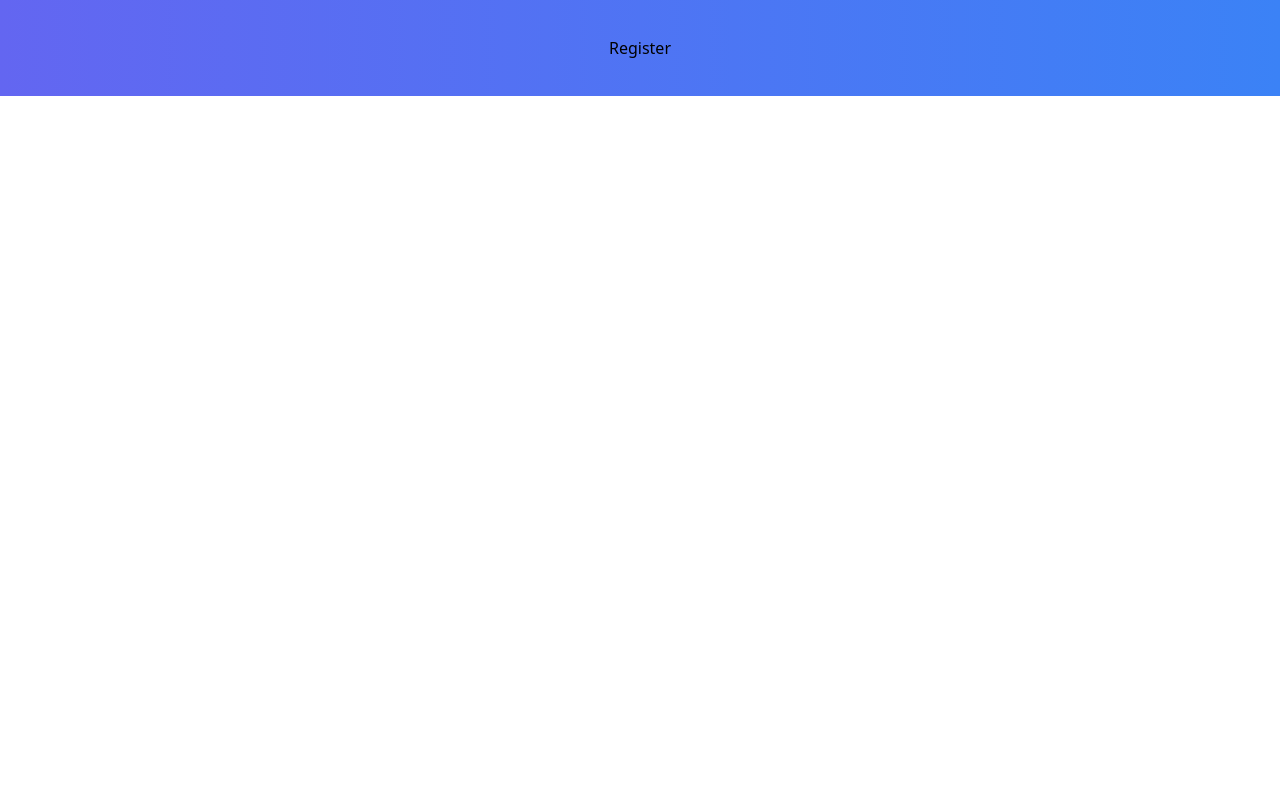
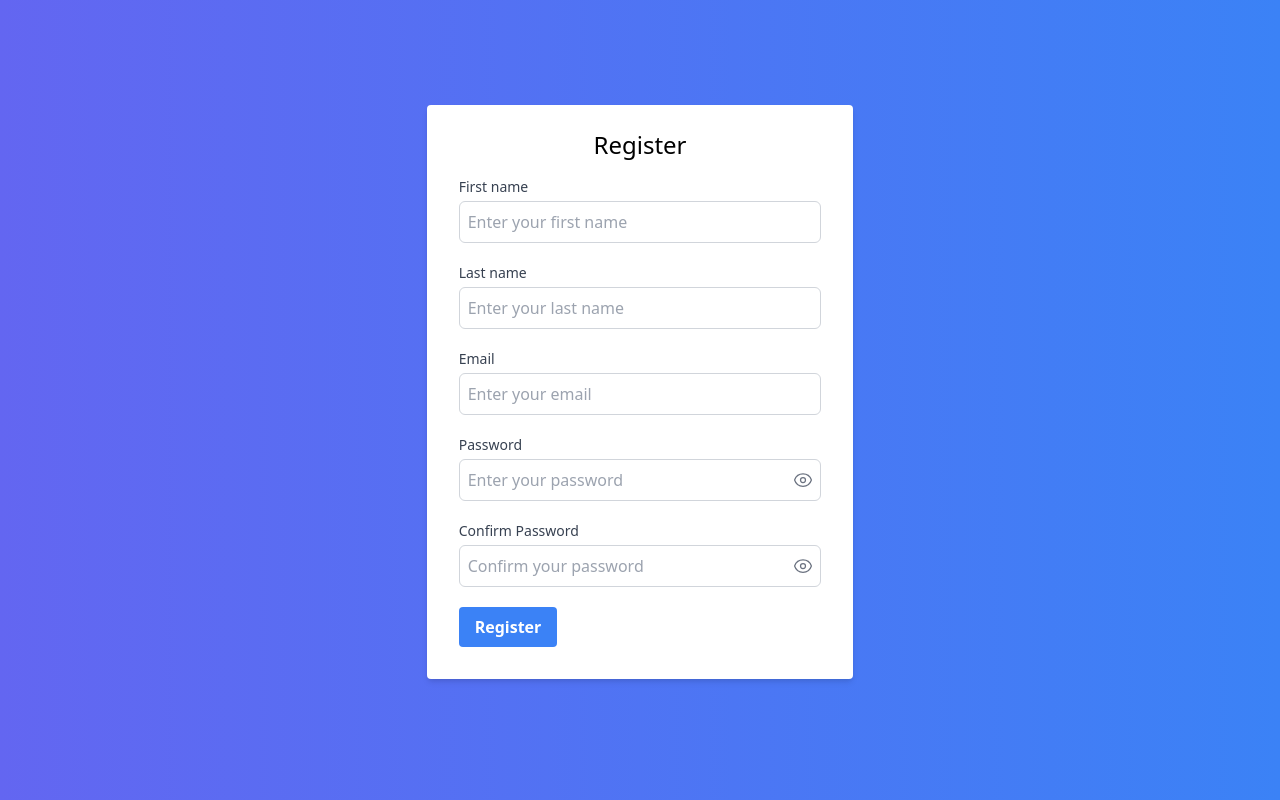
Before and after one commit to narathorn09/frontend_booking_funch, a React (Vite) app: page /register in a window 1280 px wide. Built offline with nearby package versions, Linux system fonts and the light colour scheme.

Commit message:
add validation form

```diff
--- a/package.json
+++ b/package.json
@@ -17,6 +17,7 @@
     "dotenv": "^16.4.5",
     "jwt-decode": "^4.0.0",
     "postcss": "^8.4.35",
+    "prop-types": "^15.8.1",
     "react": "^18.2.0",
     "react-dom": "^18.2.0",
     "react-redux": "^9.1.0",
--- /dev/null
+++ b/src/components/TextInput.jsx
@@ -0,0 +1,83 @@
+import React from "react";
+import PropTypes from "prop-types";
+import { EyeIcon, EyeSlashIcon } from "@heroicons/react/24/outline";
+
+const TextInput = ({
+  type,
+  name,
+  label,
+  value,
+  error,
+  onChange,
+  placeholder,
+  onShowPassword,
+  isShowPassword,
+  required
+}) => {
+  const isPasswordInput = type === "password";
+  const isEmailInput = type === "email";
+
+  const isValidEmail = (email) => {
+    // Regular expression for basic email validation
+    return /^[^\s@]+@[^\s@]+\.[^\s@]+$/.test(email);
+  };
+
+  return (
+    <div className="mb-4">
+      <label htmlFor={name} className="block text-sm font-medium text-gray-700">
+        {label}{required && <span className="text-red-500 ml-1">*</span>}
+      </label>
+      <div className="relative">
+        <input
+          id={name}
+          name={name}
+          type={isPasswordInput ? (isShowPassword ? "text" : "password") : type}
+          value={value}
+          onChange={onChange}
+          placeholder={placeholder}
+          className={`mt-1 p-2 w-full border border-gray-300 rounded-md outline-indigo-300 ${
+            (error || (isEmailInput && value && !isValidEmail(value))) ? "border-red-500 focus:outline-red-400" : ""
+          }`}
+        />
+        {isPasswordInput && (
+          <button
+            type="button"
+            className="absolute inset-y-0 right-0 flex items-center justify-center px-2 pt-1 h-100"
+            onClick={() => onShowPassword()}
+          >
+            {isShowPassword ? (
+              <EyeSlashIcon
+                className="h-5 w-5 text-gray-500"
+                aria-hidden="true"
+              />
+            ) : (
+              <EyeIcon className="h-5 w-5 text-gray-500" aria-hidden="true" />
+            )}
+          </button>
+        )}
+      </div>
+      <p
+        className={`text-red-500 text-xs italic h-1 ${
+          (error || (isEmailInput && value && !isValidEmail(value))) ? "visible" : "invisible"
+        } `}
+      >
+        {isEmailInput && value && !isValidEmail(value) ? "Please enter a valid email" : error}
+      </p>
+    </div>
+  );
+};
+
+TextInput.propTypes = {
+  type: PropTypes.string.isRequired,
+  name: PropTypes.string.isRequired,
+  label: PropTypes.string.isRequired,
+  value: PropTypes.string.isRequired,
+  error: PropTypes.string,
+  onChange: PropTypes.func.isRequired,
+  placeholder: PropTypes.string,
+  onShowPassword: PropTypes.func,
+  isShowPassword: PropTypes.bool,
+  required: PropTypes.bool
+};
+
+export default TextInput;
--- a/src/views/Login.jsx
+++ b/src/views/Login.jsx
@@ -1,42 +1,80 @@
 import { useState } from "react";
 import { useNavigate } from "react-router-dom";
 import { request } from "../config/axios-config";
-import { useSelector, useDispatch } from "react-redux";
-import { setNewToken, removeToken } from "../redux/tokenSlice";
-import {
-  EyeIcon,
-  EyeSlashIcon,
-  HomeModernIcon,
-} from "@heroicons/react/24/outline";
+import { useDispatch } from "react-redux";
+import { setNewToken } from "../redux/tokenSlice";
+import { HomeModernIcon } from "@heroicons/react/24/outline";
+import TextInput from "../components/TextInput";
 
 const LoginView = () => {
   const navigate = useNavigate();
   const dispatch = useDispatch();
-  const token = useSelector((state) => state.token.value);
 
   const [showPassword, setShowPassword] = useState(false);
+  const [isLoninError, setIsLoninError] = useState(false);
+
+  const [formData, setFormData] = useState({ email: "", password: "" });
+  const [formErrors, setFormErrors] = useState({ email: "", password: "" });
 
   const togglePasswordVisibility = () => {
     setShowPassword(!showPassword);
   };
 
+  const handleChange = (e) => {
+    const { name, value } = e.target;
+    setFormData((prevData) => ({
+      ...prevData,
+      [name]: value,
+    }));
+    setFormErrors((prevErrors) => ({
+      ...prevErrors,
+      [name]: value ? "" : `${name} is required`,
+    }));
+  };
+
+  const checkFormErrors = (prevErrors) => {
+    if (formData.email === "" && formData.password === "") {
+      setFormErrors({
+        email: "Email is required",
+        password: "Password is required",
+      });
+      return true;
+    } else if (formData.email === "") {
+      setFormErrors({
+        ...formErrors,
+        email: "Email is required",
+      });
+      return true;
+    } else if (formData.password === "") {
+      setFormErrors({
+        ...formErrors,
+        password: "Password is required",
+      });
+      return true;
+    }
+    return false;
+  };
+
   const submitFormLogin = async (event) => {
     event.preventDefault();
 
-    // Get form data
-    const email = event.target.email.value;
-    const password = event.target.password.value;
+    if (checkFormErrors()) {
+      return; // Exit the function if there are errors
+    }
 
     try {
-      const response = await request.post("/login", { email, password });
+      const response = await request.post("/login", {
+        email: formData.email,
+        password: formData.password,
+      });
       if (response.status === 200 && response.data) {
         const newToken = response.data.token;
         dispatch(setNewToken({ newToken: newToken }));
         navigate("/calendar");
       }
-
       console.log("Login successful", response.data);
     } catch (error) {
+      setIsLoninError(true);
       console.error("Error logging in:", error);
     }
   };
@@ -45,7 +83,7 @@ const LoginView = () => {
     <div className="min-h-screen px-16 py-16 bg-gradient-to-r from-indigo-500 to-blue-500">
       <div className="md:container md:mx-auto  grid grid-cols-1 md:grid-cols-2 h-full rounded-3xl drop-shadow-2xl">
         <div className="bg-gradient-to-r from-indigo-400 to-blue-500 p-8 hidden md:block rounded-s-3xl h-full">
-          <div className="flex w-fit border border-gray-300 rounded-full p-2">
+          <div className="flex w-fit border border-gray-300 rounded-full p-2 tracking-in-expand">
             <HomeModernIcon className="h-5 w-5 text-white" />
             <h1 className="text-white font-medium ml-2">F-Booking</h1>
           </div>
@@ -54,62 +92,38 @@ const LoginView = () => {
           <div className="flex-column justify-center content-center">
             <h2 className="text-2xl font-semibold text-center mb-4">
               Sign in to F-Booking
-              <div className="">
-                <p className="text-xs break-words">Token: {token}</p>
-                <button
-                  onClick={() => dispatch(removeToken())}
-                  className="bg-indigo-500 text-white py-2 px-4 rounded-md hover:bg-indigo-600 focus:outline-none focus:bg-indigo-600"
+              <div
+                className={`text-red-500 text-xs italic h-1 ${
+                  isLoninError ? "visible" : "invisible"
+                }`}
               >
-                  <p className="text-xs">LOGOUT</p>
-                </button>
+                Email or password incorrect! Please check again.
               </div>
+              <div></div>
             </h2>
             <form onSubmit={submitFormLogin} className="space-y-4">
-              <div>
-                <label
-                  htmlFor="email"
-                  className="block text-sm font-medium text-gray-700"
-                >
-                  Email
-                </label>
-                <input
+              <TextInput
                 type="email"
-                  id="email"
                 name="email"
-                  className="mt-1 p-2 w-full border border-gray-300 rounded-md"
+                label="Email"
+                placeholder="Enter your email"
+                value={formData.email}
+                error={formErrors.email}
+                onChange={handleChange}
+                required={true}
               />
-              </div>
-              <div className="relative">
-                <label
-                  htmlFor="password"
-                  className="block text-sm font-medium text-gray-700"
-                >
-                  Password
-                </label>
-                <input
-                  type={showPassword ? "text" : "password"}
-                  id="password"
+              <TextInput
+                type="password"
                 name="password"
-                  className="mt-1 p-2 w-full border border-gray-300 rounded-md pr-10"
+                label="Password"
+                value={formData.password}
+                placeholder="Enter your password"
+                error={formErrors.password}
+                onChange={handleChange}
+                onShowPassword={togglePasswordVisibility}
+                isShowPassword={showPassword}
+                required={true}
               />
-                <button
-                  type="button"
-                  className="absolute inset-y-8 right-0 flex items-center px-2 h-6 focus:outline-none"
-                  onClick={togglePasswordVisibility}
-                >
-                  {showPassword ? (
-                    <EyeSlashIcon
-                      className="h-5 w-5 text-gray-500"
-                      aria-hidden="true"
-                    />
-                  ) : (
-                    <EyeIcon
-                      className="h-5 w-5 text-gray-500"
-                      aria-hidden="true"
-                    />
-                  )}
-                </button>
-              </div>
               <div className="flex-col items-center justify-center">
                 <div className="flex items-center justify-end mb-3">
                   <a
@@ -129,12 +143,12 @@ const LoginView = () => {
             </form>
             <div className="flex items-center justify-center mt-4">
               Don't have an account?
-              <a
-                href="#"
+              <button
+                onClick={() =>navigate("/register")}
                 className="ml-2 text-sm text-indigo-500 hover:text-indigo-700 flex justify-self-end"
               >
                 Register now!
-              </a>
+              </button>
             </div>
           </div>
         </div>
--- a/src/views/Register.jsx
+++ b/src/views/Register.jsx
@@ -1,17 +1,151 @@
-import { useEffect, useState } from "react";
-import { useAxiosWithToken } from "../config/axios-config";
+import React, { useState } from "react";
+import { request } from "../config/axios-config";
+import TextInput from "../components/TextInput";
 
 const RegisterView = () => {
-  const requestWithToken = useAxiosWithToken();
-//   useEffect(() => {
-//     const fetchData = async () => {
-//       await requestWithToken.get("/user");
-//     };
-//     fetchData();
-//   }, []);
+  const [formData, setFormData] = useState({
+    firstName: "",
+    lastName: "",
+    email: "",
+    password: "",
+    confirmPassword: "",
+  });
+
+  const [formErrors, setFormErrors] = useState({
+    firstName: "",
+    lastName: "",
+    email: "",
+    password: "",
+    confirmPassword: "",
+  });
+
+  const [isShowPassword, setIsShowPassword] = useState(false);
+  const [isShowPasswordConfirm, setIsshowPasswordConfirm] = useState(false);
+
+  const togglePasswordVisibility = () => {
+    setIsShowPassword(!isShowPassword);
+  };
+
+  const togglePasswordConfirmVisibility = () => {
+    setIsshowPasswordConfirm(!isShowPasswordConfirm);
+  };
+
+  const handleChange = (e) => {
+    const { name, value } = e.target;
+    setFormData((prevData) => ({
+      ...prevData,
+      [name]: value,
+    }));
+
+    if (name === "confirmPassword") {
+      setFormErrors((prevErrors) => ({
+        ...prevErrors,
+        confirmPassword:
+          value === "" ? `${name} is required ` : value !== formData.password ? "Passwords don't match" : "",
+      }));
+    } else {
+      setFormErrors((prevErrors) => ({
+        ...prevErrors,
+        [name]: value ? "" : `${name} is required`,
+      }));
+    }
+  };
+
+  const formReset = () => {
+    setFormData({
+      firstName: "",
+      lastName: "",
+      email: "",
+      password: "",
+      confirmPassword: "",
+    });
+    setFormErrors({
+      firstName: "",
+      lastName: "",
+      email: "",
+      password: "",
+      confirmPassword: "",
+    });
+  };
+
+  const handleSubmit = async (e) => {
+    e.preventDefault();
+    try {
+      const response = await request.post("/register", formData);
+      console.log(response.data); // Log response data
+      formReset();
+    } catch (error) {
+      console.error("Registration failed:", error);
+      // Handle registration error
+    }
+  };
+
   return (
-    <div className="bg-gradient-to-r from-indigo-500 to-blue-500 flex justify-center content-center p-9">
-      <p className="text-center">Register</p>
+    <div className="bg-gradient-to-r from-indigo-500 to-blue-500 min-h-screen flex justify-center items-center">
+      <form
+        onSubmit={handleSubmit}
+        className="bg-white shadow-md rounded px-8 pt-6 pb-8 mb-4 w-1/3"
+      >
+        <p className="text-center text-2xl mb-4">Register</p>
+        <TextInput
+          type="text"
+          name="firstName"
+          label="First name"
+          value={formData.firstName}
+          error={formErrors.firstName}
+          onChange={handleChange}
+          placeholder="Enter your first name"
+        />
+        <TextInput
+          type="text"
+          name="lastName"
+          label="Last name"
+          value={formData.lastName}
+          error={formErrors.lastName}
+          onChange={handleChange}
+          placeholder="Enter your last name"
+        />
+        <TextInput
+          type="email"
+          name="email"
+          label="Email"
+          placeholder="Enter your email"
+          value={formData.email}
+          error={formErrors.email}
+          onChange={handleChange}
+        />
+        <TextInput
+          type="password"
+          name="password"
+          label="Password"
+          placeholder="Enter your password"
+          value={formData.password}
+          error={formErrors.password}
+          onChange={handleChange}
+          onShowPassword={togglePasswordVisibility}
+          isShowPassword={isShowPassword}
+        />
+        <TextInput
+          type="password"
+          name="confirmPassword"
+          label="Confirm Password"
+          placeholder="Confirm your password"
+          value={formData.confirmPassword}
+          error={formErrors.confirmPassword}
+          onChange={handleChange}
+          onShowPassword={togglePasswordConfirmVisibility}
+          isShowPassword={isShowPasswordConfirm}
+        />
+
+        <div className="flex items-center justify-between">
+          <button
+            className="bg-blue-500 hover:bg-blue-700 text-white font-bold py-2 px-4 rounded focus:outline-none focus:shadow-outline"
+            type="submit"
+          >
+            Register
+          </button>
+        </div>
+      </form>
     </div>
   );
 };
```
Also changed, not shown: src/components/Modal.jsx (added, +49 -0 lines), 1 other file (tests, documents, lock files or other folders). Lines whose indentation alone changed are shown as unchanged.
